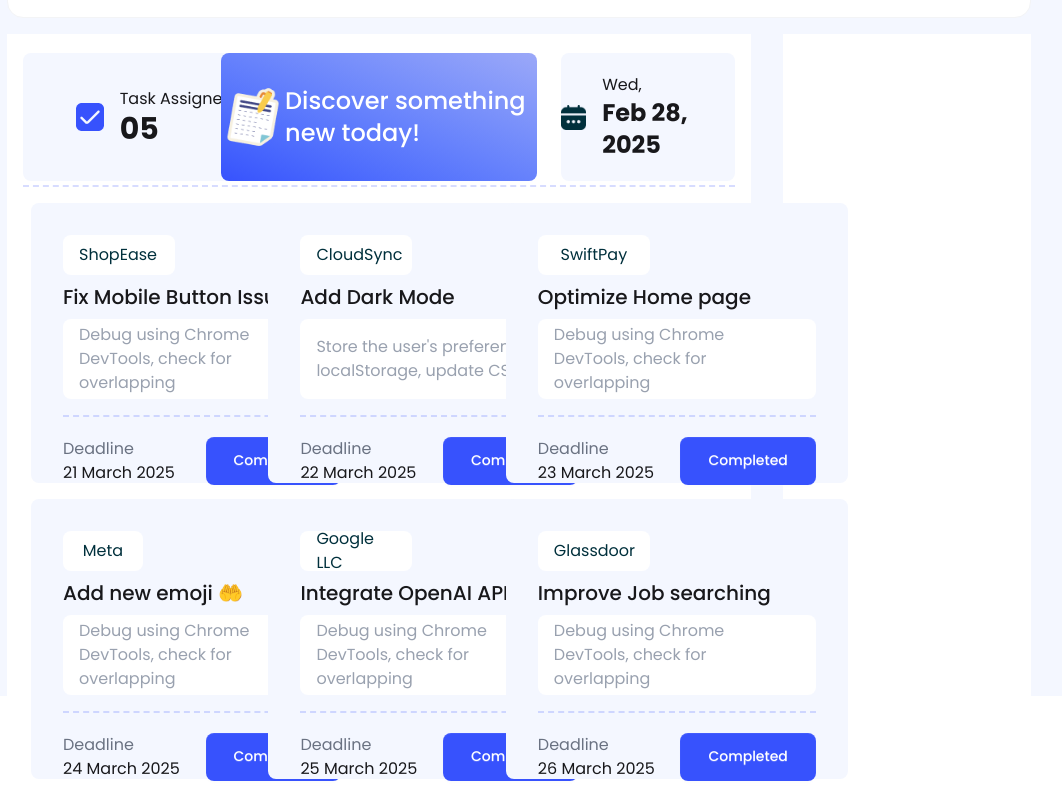
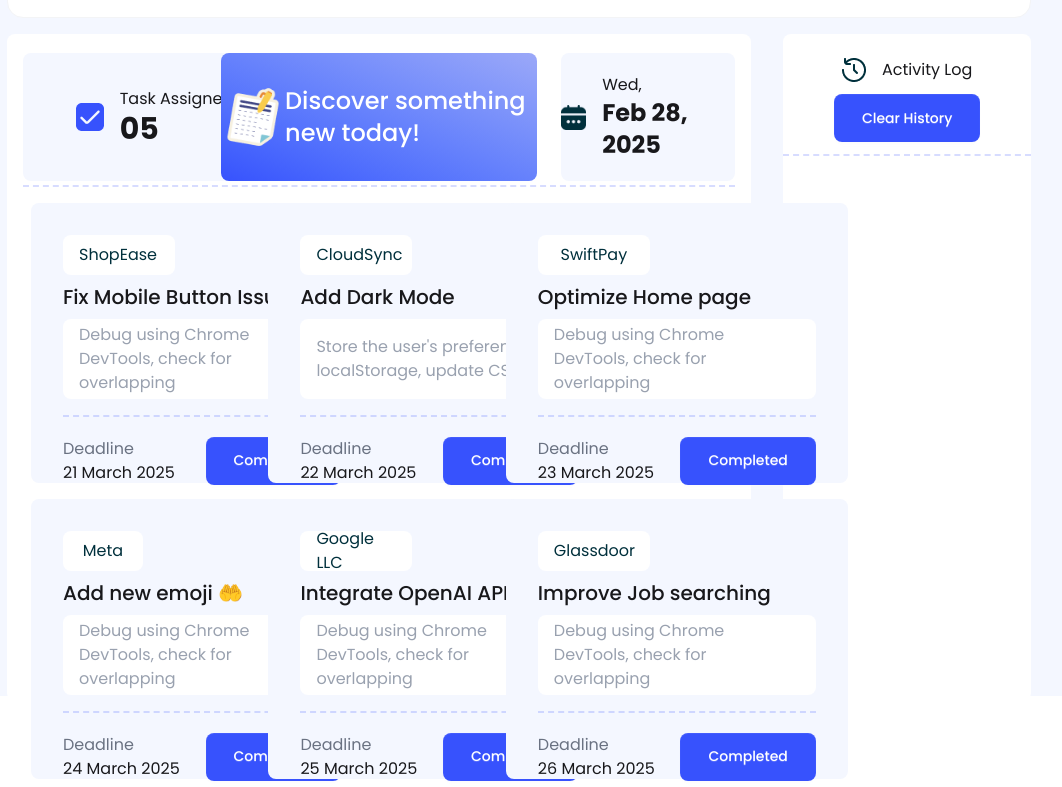
Before and after one commit to ShuvodipDasHimu/A5-Dev-Board, a plain HTML site: page index.html in a window 1280 px wide. Shown: the part 104-891 px from the top of the page, without its empty margins (121-1183 px from the left). Drawn offline with nearby package versions, Linux system fonts and the light colour scheme.

Commit message:
Empty DIV on Acitivy Section left to implement

```diff
--- a/index.html
+++ b/index.html
@@ -52,7 +52,7 @@
   </header>
   <main class="w-4/5 mx-auto h-5/6 flex gap-8">
     <!-- Task Completion Section -->
-    <section class="w-3/4 bg-white h-full px-4">
+    <section class="w-3/4 bg-white h-full px-4 rounded-lg">
       <div class="grid grid-cols-4 h-1/4 justify-center items-center gap-20">
         <div class="bg-default flex items-center justify-center h-[128px] w-[263px] rounded-lg gap-4">
           <div>
@@ -180,8 +180,19 @@
       </div>
     </section>
     <!-- Task Activity Section -->
-    <section class="w-1/4 bg-white h-full">
-    </section>
+    <aside class="w-1/4 bg-white h-full text-center py-6 flex flex-col gap-3 rounded-lg">
+      <div class="flex items-center justify-center gap-4">
+        <img src="./assets/activity.png" alt="Activity">
+        <h1>Activity Log</h1>
+      </div>
+      <div>
+        <button class="btn border-none accent rounded-lg font-medium py-6 px-7">Clear History</button>
+      </div>
+      <hr>
+    </aside>
+    <!-- <section class="w-1/4 bg-white h-full">
+      <aside></aside>
+    </section> -->
   </main>
 
   <script src="./scripts/script.js"></script>
```
